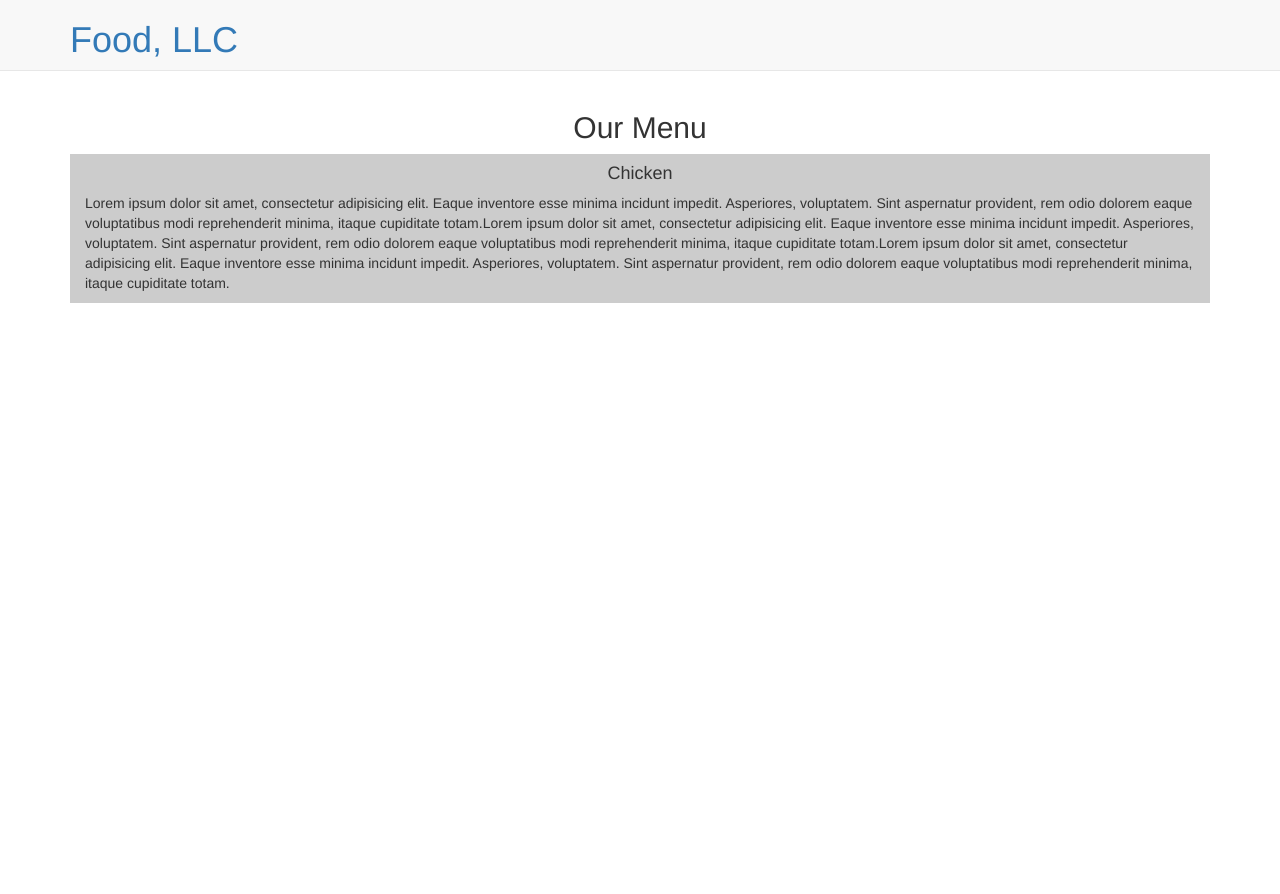
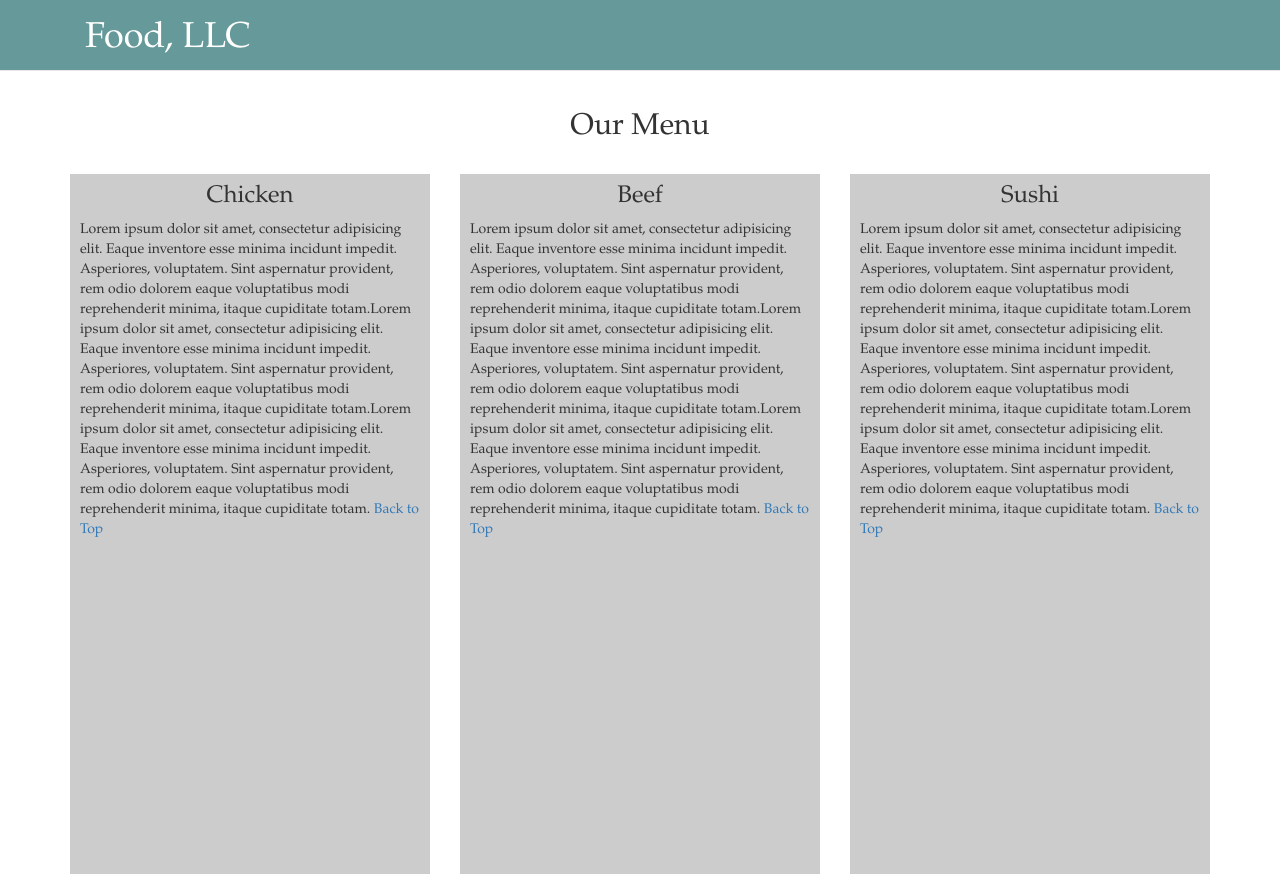
Before and after one commit to YviSanPhoto/coursera-test, a plain HTML site: page mod3-solution/index.html in a window 1280 px wide. Before the commit the page ends 800 px from the top, so only its background shows below. Drawn offline with Linux system fonts and the light colour scheme.

Commit message:
updates for module 3

```diff
--- a/mod3-solution/css/style.css
+++ b/mod3-solution/css/style.css
@@ -1,7 +1,51 @@
+* {
+  box-sizing: border-box;
+  margin: 0px;
+  padding: 0px;
+  font-family: "Palatino Linotype", "Book Antiqua", Palatino, serif;
+}
+
+
 #nav-list {
 	margin-top: 10px;
+	color: white;
+	font-size: 1.6em;
+}
+
+#nav-list a {
+	color: white;
+}
+
+#nav-list a:hover {
+	background: #486D6D;
+}
+
+#header-nav {
+	background-color: #669999;
+}
+
+.navbar-header a {
+	text-decoration: none;
+	color: white;
+	padding-left: 15px;
+}
+
+.navbar-header button.navbar-toggle, .navbar-header .icon-bar {
+	border: 1px solid white;
 }
 
 #menu-item {
-	background-color: #ccc;
+	background-color: #cccccc;
+	padding: 0px 10px 10px 10px;
+	height: 700px;
 }
+
+#menu-item h3 {
+	padding-top: 10px;
+}
+
+.menu-item-bottom {
+	position: absolute;
+	margin-right: 5px;
+	margin-bottom: 5px;
+}
--- a/mod3-solution/index.html
+++ b/mod3-solution/index.html
@@ -21,18 +21,16 @@
 						<span class="icon-bar"></span>
 					</button>
 				</div> <!-- end navbar-header -->
- 				<div id="collapsible-nav" class="collapse nabar-collapse">
+ 				<div id="collapsible-nav" class="collapse navbar-collapse">
 					<ul id="nav-list" class="nav navbar-nav">
 						<li class="visible-xs text-center">
-							Chicken
-							<hr class="visible-xs"
+							<a href="#chicken">Chicken</a>
 						</li>
 						<li class="visible-xs text-center">
-							Beef
-							<hr class="visible-xs"
+							<a href="#beef">Beef</a>
 						</li>
 						<li class="visible-xs text-center">
-							Sushi
+							<a href="#sushi">Sushi</a>
 						</li>
 					</ul>
 				</div> <!-- end collapsible nav -->
@@ -41,18 +39,37 @@
 	</header>
 
 	<div id="main-content" class="container">
-		<div id="home-tiles" class="row">
-			<div class="col-xs-12 text-center">
+		<div id="home-tiles">
+			<div id="top" class="col-xs-12 text-center">
 				<h2>Our Menu</h2>
 			</div>
-			<div class="col-xs-12">
-				<div id="menu-item" class="col-xs-12">
-				<h4 class="text-center">Chicken</h4>
-				<p>Lorem ipsum dolor sit amet, consectetur adipisicing elit. Eaque inventore esse minima incidunt impedit. Asperiores, voluptatem. Sint aspernatur provident, rem odio dolorem eaque voluptatibus modi reprehenderit minima, itaque cupiditate totam.Lorem ipsum dolor sit amet, consectetur adipisicing elit. Eaque inventore esse minima incidunt impedit. Asperiores, voluptatem. Sint aspernatur provident, rem odio dolorem eaque voluptatibus modi reprehenderit minima, itaque cupiditate totam.Lorem ipsum dolor sit amet, consectetur adipisicing elit. Eaque inventore esse minima incidunt impedit. Asperiores, voluptatem. Sint aspernatur provident, rem odio dolorem eaque voluptatibus modi reprehenderit minima, itaque cupiditate totam.</p>
+			<div id="menu-tiles" class="row">
+				<div class="col-xs-12 col-md-6 col-lg-4">
+					<div id="menu-item">
+						<h3 id="chicken" class="text-center">Chicken</h3>
+						<p>Lorem ipsum dolor sit amet, consectetur adipisicing elit. Eaque inventore esse minima incidunt impedit. Asperiores, voluptatem. Sint aspernatur provident, rem odio dolorem eaque voluptatibus modi reprehenderit minima, itaque cupiditate totam.Lorem ipsum dolor sit amet, consectetur adipisicing elit. Eaque inventore esse minima incidunt impedit. Asperiores, voluptatem. Sint aspernatur provident, rem odio dolorem eaque voluptatibus modi reprehenderit minima, itaque cupiditate totam.Lorem ipsum dolor sit amet, consectetur adipisicing elit. Eaque inventore esse minima incidunt impedit. Asperiores, voluptatem. Sint aspernatur provident, rem odio dolorem eaque voluptatibus modi reprehenderit minima, itaque cupiditate totam. <a href="#top">Back to Top</a></p>
+					</div>
+				</div>
+				<div class="col-xs-12 col-md-6 col-lg-4">
+					<div id="menu-item">
+						<h3 id="beef" class="text-center">Beef</h3>
+						<p>Lorem ipsum dolor sit amet, consectetur adipisicing elit. Eaque inventore esse minima incidunt impedit. Asperiores, voluptatem. Sint aspernatur provident, rem odio dolorem eaque voluptatibus modi reprehenderit minima, itaque cupiditate totam.Lorem ipsum dolor sit amet, consectetur adipisicing elit. Eaque inventore esse minima incidunt impedit. Asperiores, voluptatem. Sint aspernatur provident, rem odio dolorem eaque voluptatibus modi reprehenderit minima, itaque cupiditate totam.Lorem ipsum dolor sit amet, consectetur adipisicing elit. Eaque inventore esse minima incidunt impedit. Asperiores, voluptatem. Sint aspernatur provident, rem odio dolorem eaque voluptatibus modi reprehenderit minima, itaque cupiditate totam. <a href="#top">Back to Top</a></p>
+					</div>
+				</div>
+				<div class="col-xs-12 col-md-12 col-lg-4">
+					<div id="menu-item">
+						<h3 id="sushi" class="text-center">Sushi</h3>
+						<p>Lorem ipsum dolor sit amet, consectetur adipisicing elit. Eaque inventore esse minima incidunt impedit. Asperiores, voluptatem. Sint aspernatur provident, rem odio dolorem eaque voluptatibus modi reprehenderit minima, itaque cupiditate totam.Lorem ipsum dolor sit amet, consectetur adipisicing elit. Eaque inventore esse minima incidunt impedit. Asperiores, voluptatem. Sint aspernatur provident, rem odio dolorem eaque voluptatibus modi reprehenderit minima, itaque cupiditate totam.Lorem ipsum dolor sit amet, consectetur adipisicing elit. Eaque inventore esse minima incidunt impedit. Asperiores, voluptatem. Sint aspernatur provident, rem odio dolorem eaque voluptatibus modi reprehenderit minima, itaque cupiditate totam. <a href="#top">Back to Top</a></p>
+					</div>
 				</div>
 			</div>
 		</div>
 	</div> <!-- End main-content -->
+	<div id="panel-footer">
+      	<div class="container">
+      		&nbsp;
+        </div>
+	</div> <!-- End footer -->
 
   <!-- jQuery (Bootstrap JS plugins depend on it) -->
   <script src="js/jquery-2.1.4.min.js"></script>
```
